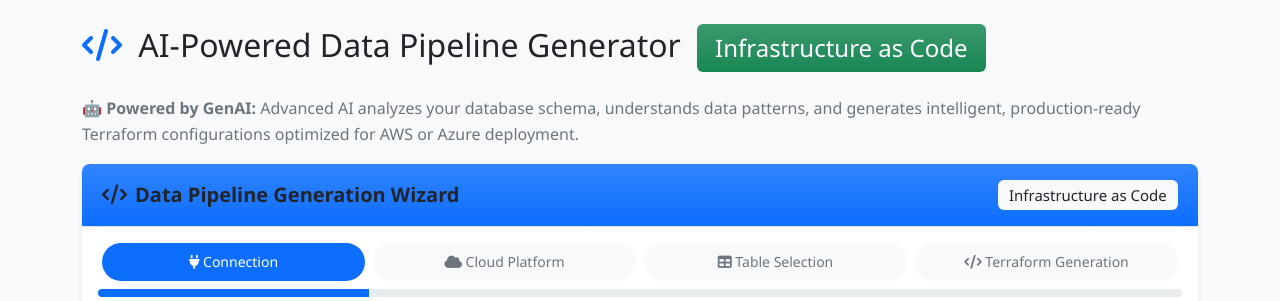
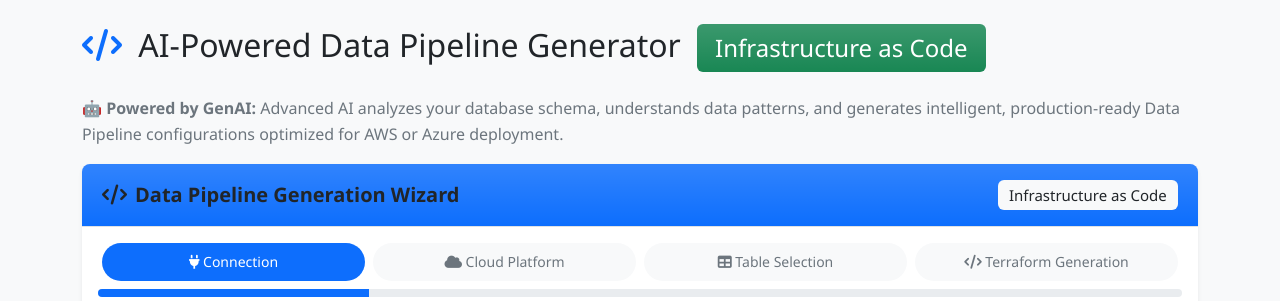
Before and after one commit to sourish88/Legal-Case-File-Manager, a Flask app: page /migration in a window 1280 px wide. Shown: the part 64-365 px from the top of the page. Run offline with Flask 3, Linux system fonts and the light colour scheme; data that the repository does not hold is empty; some libraries are stand-ins or nearby versions.

Commit message:
Update migration_dashboard.html to reflect changes in terminology from 'Terraform configurations' to 'Data Pipeline configurations' for clarity.

```diff
--- a/templates/migration_dashboard.html
+++ b/templates/migration_dashboard.html
@@ -15,7 +15,7 @@
                 AI-Powered Data Pipeline Generator
                 <span class="badge bg-gradient bg-success text-white ms-2">Infrastructure as Code</span>
             </h1>
-            <p class="text-muted">🤖 <strong>Powered by GenAI:</strong> Advanced AI analyzes your database schema, understands data patterns, and generates intelligent, production-ready Terraform configurations optimized for AWS or Azure deployment.</p>
+            <p class="text-muted">🤖 <strong>Powered by GenAI:</strong> Advanced AI analyzes your database schema, understands data patterns, and generates intelligent, production-ready Data Pipeline configurations optimized for AWS or Azure deployment.</p>
     </div>
 </div>
 
```
